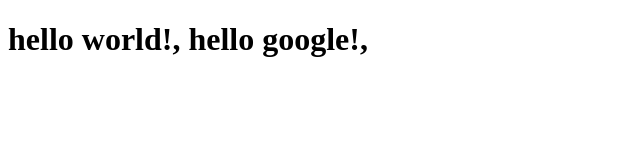
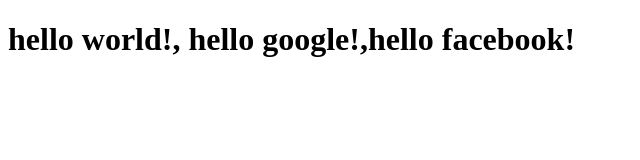
Before and after one commit to Shaharyar-saleem/lecture0, a plain HTML site: page index.html in a window 1280 px wide. Shown: the whole page, without its empty margins (0-640 px from the left). Drawn offline with Linux system fonts and the light colour scheme.

Commit message:
Update index.html

```diff
--- a/index.html
+++ b/index.html
@@ -5,6 +5,6 @@
 	<title>This is webpage</title>
 </head>
 <body>
-	<h1>hello world!, hello google!,</h1>
+	<h1>hello world!, hello google!,hello facebook!</h1>
 </body>
 </html>
```
